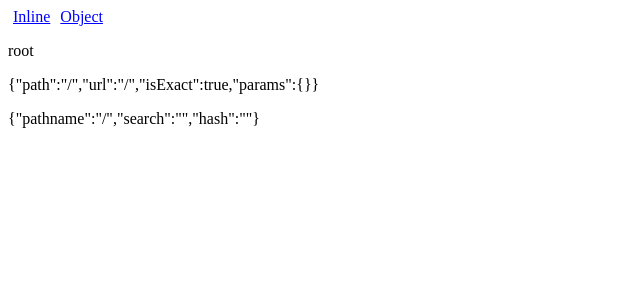
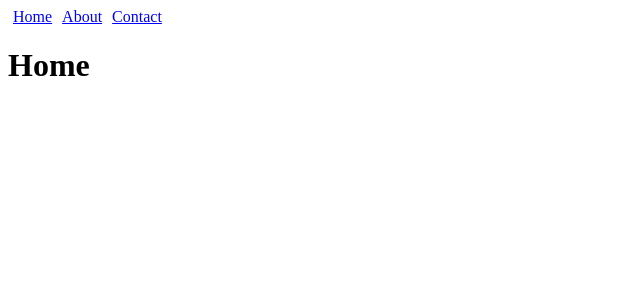
Before and after one commit to itaydafna/rr4-tut, a React (Create React App) app: page / in a window 1280 px wide. Shown: the top 300 px of the page, without its empty margins (0-640 px from the left). Built offline with nearby package versions, Linux system fonts and the light colour scheme.

Commit message:
lesson 8

```diff
--- a/src/App.js
+++ b/src/App.js
@@ -2,6 +2,7 @@ import React from 'react';
 import {
     BrowserRouter as Router,
     Route,
+    Switch,
     Link
 } from 'react-router-dom';
 
@@ -9,25 +10,26 @@ import './App.css'
 
 const Links = () => (
     <nav>
-        <Link to="/?id=123">Inline</Link>
-        <Link to={{ pathname: '/', search: 'id=456' }}>Object</Link>
+        <Link to="/">Home</Link>
+        <Link to="/about">About</Link>
+        <Link to="/contact">Contact</Link>
     </nav>
 )
 
-const App = (props) => (
-    <Router>
-        <div>
-            <Links />
-            <Route path="/" render={({match, location}) => (
-                <div>
-                    <p>root</p>
-                    <p>{JSON.stringify(match)}</p>
-                    <p>{JSON.stringify(location)}</p>
-                    <p>{new URLSearchParams(location.search).get('id')}</p>
-                </div>
-            )} />
-        </div>
-    </Router>
-);
+class App extends React.Component {
+    render() {
+        return (<Router>
+            <div>
+                <Links />
+                <Switch>
+                    <Route exact path="/" render={() => <h1>Home</h1>} />
+                    <Route path="/about" render={() => <h1>About</h1>} />
+                    <Route render={() => <h1>Page not found</h1>} />
+                </Switch>
+            </div>
+        </Router>
+        );
+    }
+}
 
 export default App
```
Also changed, not shown: 1 other file (tests, documents, lock files or other folders).
